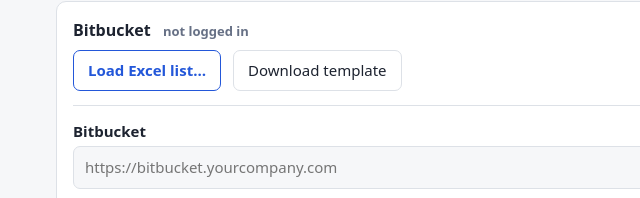
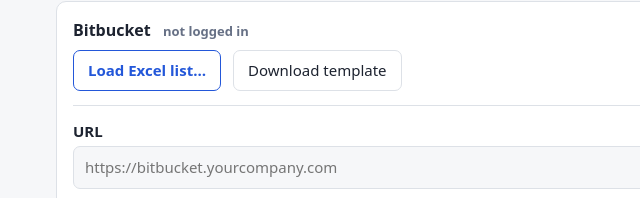
Before and after one commit to zhangranarz/StoryZLine, a website: page public/index.html in a window 1280 px wide. Shown: the part 157-355 px from the top of the page, 0-640 px from the left. Drawn offline with Linux system fonts and the light colour scheme; no server answers.

Commit message:
Settings: label the Bitbucket URL field URL
Co-Authored-By: Claude Opus 5.5 <noreply@anthropic.com>

```diff
--- a/public/index.html
+++ b/public/index.html
@@ -114,7 +114,7 @@
         </div>
         <div class="grid">
           <label class="wide">
-            <span>Bitbucket</span>
+            <span>URL</span>
             <select id="conn-url-select" hidden></select>
             <input id="conn-url" required placeholder="https://bitbucket.yourcompany.com" autocomplete="url">
           </label>
```
